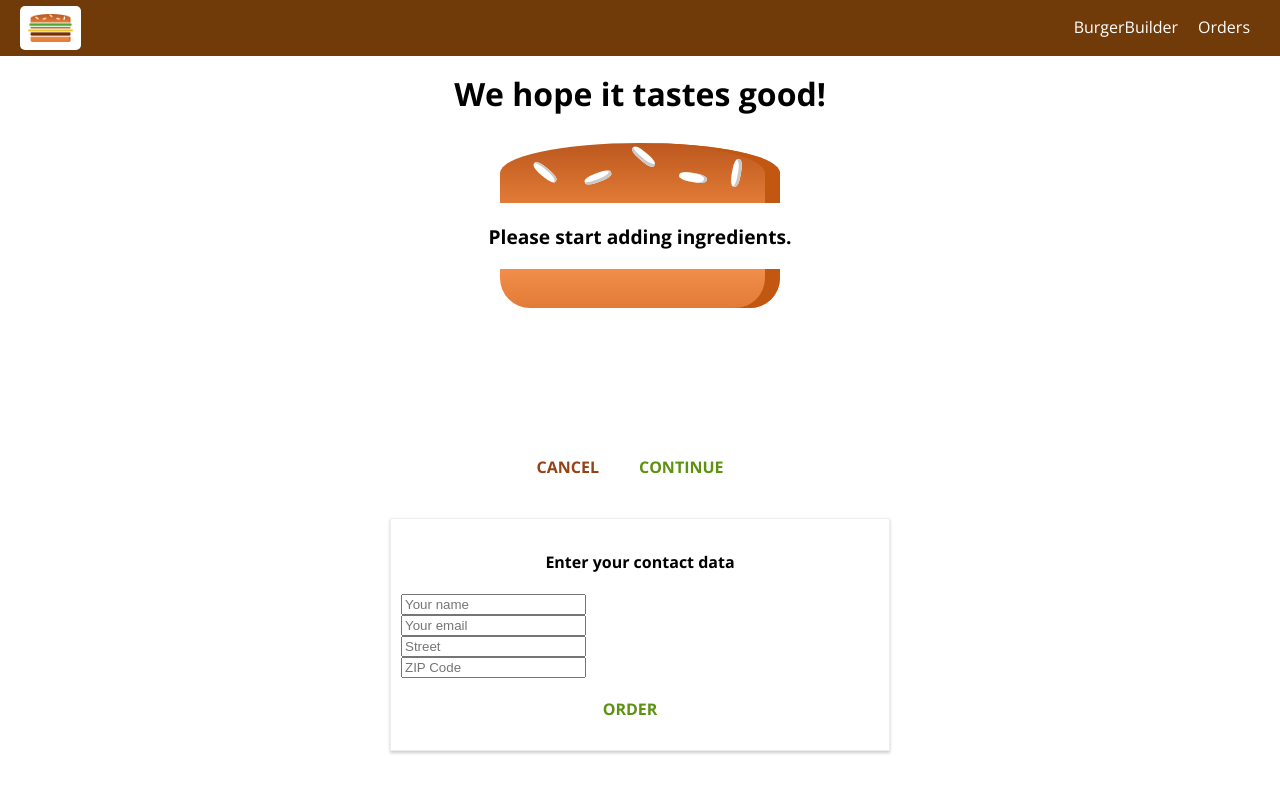
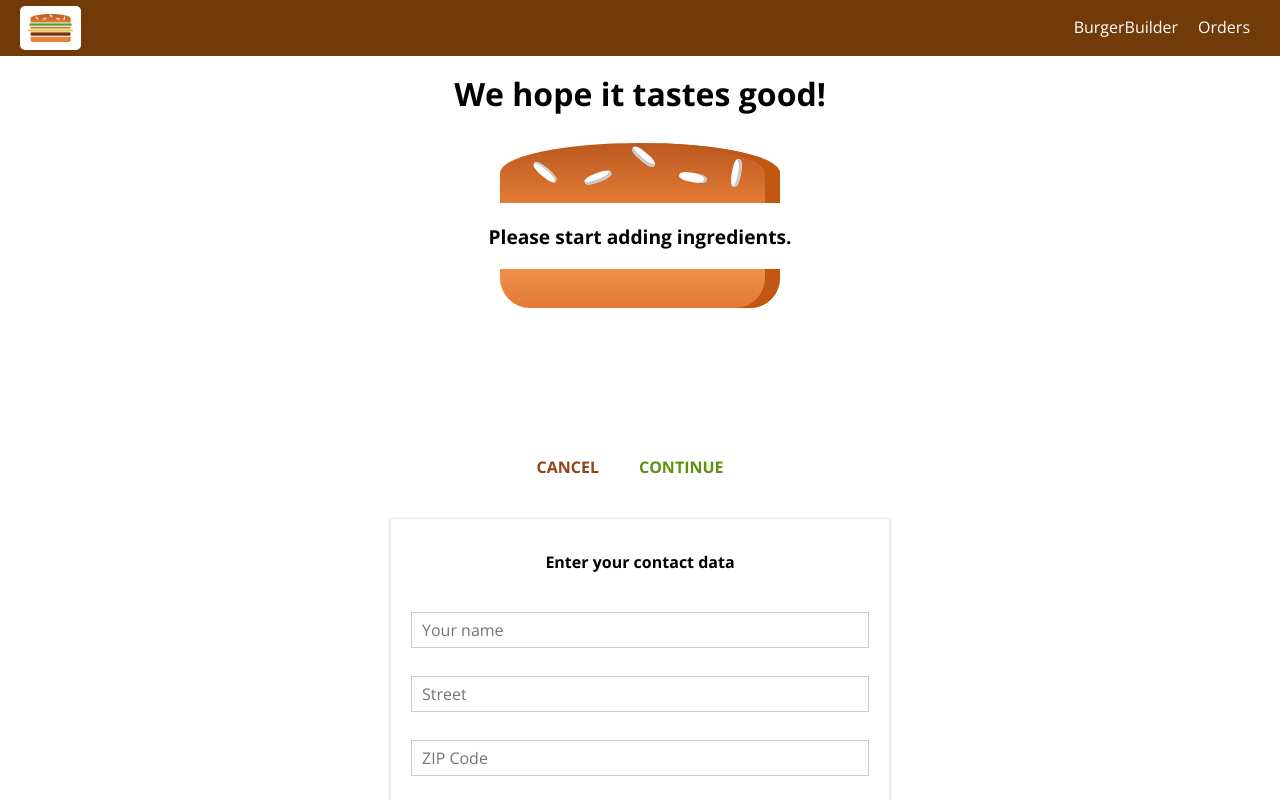
Before and after one commit to hippensteele/react-course-project, a React (Create React App) app: page /checkout in a window 1280 px wide. Both pictures are taken after a click on the button "CONTINUE". Shown: the top 800 px of the page. Built offline with nearby package versions, Linux system fonts and the light colour scheme.

Commit message:
improve contact form

```diff
--- a/src/components/UI/Button/Button.js
+++ b/src/components/UI/Button/Button.js
@@ -4,6 +4,7 @@
 
 const button = (props) => (
     <button
+        disabled={props.disabled}
         className={[classes.Button, classes[props.btnType]].join(' ')}
         onClick={props.clicked}>
         {props.children}
--- a/src/components/UI/Button/Button.module.css
+++ b/src/components/UI/Button/Button.module.css
@@ -15,6 +15,11 @@
     padding-left: 0;
 }
 
+.Button:disabled {
+    color: #ccc;
+    cursor: not-allowed;
+}
+
 .Success {
     color: #5C9210;
 }
--- /dev/null
+++ b/src/components/UI/Input/Input.js
@@ -0,0 +1,53 @@
+import React from 'react';
+
+import classes from './Input.module.css';
+
+const Input = (props) => {
+    let inputElement = null;
+    const inputClasses = [classes.InputElement];
+    if (props.invalid && props.shouldValidate && props.touched) {
+        inputClasses.push(classes.Invalid);
+    }
+    switch (props.elementType) {
+        case ('input'):
+            inputElement = <input
+                onChange={props.changed}
+                {...props.elementConfig}
+                className={inputClasses.join(' ')}
+                value={props.value}/>;
+            break;
+        case ('textarea'):
+            inputElement = <textarea
+                onChange={props.changed}
+                {...props.elementConfig}
+                className={inputClasses.join(' ')}
+                value={props.value}/>;
+            break;
+        case ('select'):
+            inputElement = (
+                <select
+                    onChange={props.changed}
+                    className={inputClasses.join(' ')}
+                    value={props.value}>
+                    {props.elementConfig.options.map(option => (
+                        <option value={option.value} key={option.value}>{option.displayValue}</option>
+                    ))}
+                </select>);
+            break;
+        default:
+            inputElement =
+                <input
+                    onChange={props.changed}
+                    {...props.elementConfig}
+                    className={inputClasses.join(' ')}
+                    value={props.value}/>;
+    }
+    return (
+    <div className={classes.Input}>
+    <label className={classes.Label}>{props.label}</label>
+    {inputElement}
+    </div>
+    );
+};
+
+export default Input;
--- /dev/null
+++ b/src/components/UI/Input/Input.module.css
@@ -0,0 +1,32 @@
+.Input {
+    width: 100%;
+    padding: 10px;
+    box-sizing: border-box;
+}
+
+.Label {
+    font-weight: bold;
+    display: block;
+    margin-bottom: 8px;
+}
+
+.InputElement {
+    outline: none;
+    border: 1px solid #ccc;
+    background-color: white;
+    font: inherit;
+    padding: 6px 10px;
+    display: block;
+    width: 100%;
+    box-sizing: border-box;
+}
+
+.InputElement:focus {
+    outline: none;
+    background-color: #ccc;
+}
+
+.Invalid {
+    border: 1px solid red;
+    background-color: #FDA49A;
+}
--- a/src/containers/Checkout/ContactData/ContactData.js
+++ b/src/containers/Checkout/ContactData/ContactData.js
@@ -3,37 +3,109 @@
 import Button from '../../../components/UI/Button/Button';
 import Spinner from '../../../components/UI/Spinner/Spinner';
 import axios from '../../../axios-orders';
+import Input from '../../../components/UI/Input/Input';
 
 import classes from './ContactData.module.css';
 
 class ContactData extends Component {
 
     state = {
-        name: '',
-        email: '',
-        address: {
-            street: '',
-            postalCode: ''
+        orderForm: {
+            name: {
+                elementType: 'input',
+                elementConfig: {
+                    type: 'text',
+                    placeholder: 'Your name'
+                },
+                value: '',
+                validation: {
+                    required: true
+                },
+                valid: false,
+                touched: false
+            },
+            street: {
+                elementType: 'input',
+                elementConfig: {
+                    type: 'text',
+                    placeholder: 'Street'
+                },
+                value: '',
+                validation: {
+                    required: true
+                },
+                valid: false,
+                touched: false
+            },
+            zipCode: {
+                elementType: 'input',
+                elementConfig: {
+                    type: 'text',
+                    placeholder: 'ZIP Code'
+                },
+                value: '',
+                validation: {
+                    required: true,
+                    minLength: 5,
+                    maxLength: 5
+                },
+                valid: false,
+                touched: false
+            },
+            country: {
+                elementType: 'input',
+                elementConfig: {
+                    type: 'text',
+                    placeholder: 'Country'
+                },
+                value: '',
+                validation: {
+                    required: true
+                },
+                valid: false,
+                touched: false
+            },
+            email: {
+                elementType: 'input',
+                elementConfig: {
+                    type: 'email',
+                    placeholder: 'Email'
+                },
+                value: '',
+                validation: {
+                    required: true
+                },
+                valid: false,
+                touched: false
+            },
+            deliveryMethod: {
+                elementType: 'select',
+                elementConfig: {
+                    options: [
+                        {value: 'fastest', displayValue: 'Fastest'},
+                        {value: 'cheapest', displayValue: 'Cheapest'}
+                        ]
+                },
+                value: 'fastest',
+                validation: {},
+                valid: true
+            }
         },
-        loading: false
+        loading: false,
+        formIsValid: false
     }
 
     orderHandler = (event) => {
         event.preventDefault();
         this.setState({loading: true});
+        const formData = {};
+        for (let formElementIdentifier in this.state.orderForm){
+            formData[formElementIdentifier] = this.state.orderForm[formElementIdentifier].value;
+        }
         const order = {
             ingredients: this.props.ingredients,
             price: this.props.price,
-            customer: {
-                name: 'Test Tester',
-                address: {
-                    street: '1 Teststreet',
-                    zipCode: '12345',
-                    country: 'US'
-                },
-                email: 'test@test.com'
-            },
-            deliveryMethod: 'fastest'
+            orderData: formData
         }
         axios.post('/orders.json', order)
             .then(response => {
@@ -46,14 +118,66 @@
             });
     }
 
+    checkValidity(value, rules){
+        let isValid = true;
+        if (!rules){
+            return isValid;
+        }
+        if (rules.required) {
+            isValid = value.trim() !== '' && isValid;
+        }
+        if (rules.minLength) {
+            isValid = value.length >= rules.minLength && isValid;
+        }
+        if (rules.maxLength) {
+            isValid = value.length <= rules.maxLength && isValid;
+        }
+        return isValid;
+    }
+
+    inputChangedHandler = (event, inputIdentifier) => {
+        const updatedOrderForm = {
+            ...this.state.orderForm
+        };
+        const updatedFormElement = {
+            ...updatedOrderForm[inputIdentifier]
+        };
+        updatedFormElement.value = event.target.value;
+        updatedFormElement.valid = this.checkValidity(updatedFormElement.value, updatedFormElement.validation);
+        updatedFormElement.touched = true;
+        updatedOrderForm[inputIdentifier] = updatedFormElement;
+
+        let formIsValid = true;
+        for (let inputIdentifier in updatedOrderForm){
+            formIsValid = updatedOrderForm[inputIdentifier].valid && formIsValid;
+        }
+
+        this.setState({orderForm: updatedOrderForm, formIsValid: formIsValid});
+    }
+
     render () {
+        const formElementsArray = [];
+        for (let key in this.state.orderForm) {
+            formElementsArray.push({
+                id: key,
+                config: this.state.orderForm[key]
+            });
+        }
         let form = (
-                <form>
-                    <input className={classes.Input} type="text" name="name" placeholder="Your name"/>
-                    <input className={classes.Input} type="email" name="email" placeholder="Your email"/>
-                    <input className={classes.Input} type="text" name="street" placeholder="Street"/>
-                    <input className={classes.Input} type="text" name="postal" placeholder="ZIP Code"/>
-                    <Button btnType="Success" clicked={this.orderHandler}>ORDER</Button>
+                <form onSubmit={this.orderHandler}>
+                    {formElementsArray.map(formElement => (
+                        <Input
+                            key={formElement.id}
+                            elementType={formElement.config.elementType}
+                            elementConfig={formElement.config.elementConfig}
+                            value={formElement.config.value}
+                            changed={(event) => this.inputChangedHandler(event, formElement.id)}
+                            shouldValidate={formElement.config.validation}
+                            invalid={!formElement.config.valid}
+                            touched={formElement.config.touched}
+                        />
+                    ))}
+                    <Button btnType="Success" disabled={!this.state.formIsValid}>ORDER</Button>
                 </form>
         );
         if (this.state.loading) {
--- a/src/containers/Checkout/ContactData/ContactData.module.css
+++ b/src/containers/Checkout/ContactData/ContactData.module.css
@@ -8,10 +8,6 @@
     box-sizing: border-box;
 }
 
-.Input {
-    display: block;
-}
-
 @media (min-width: 600px) {
     .ContactData {
         width: 500px;
```
